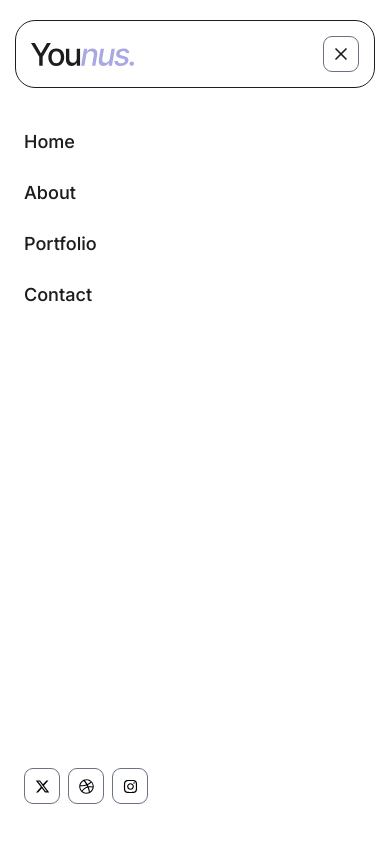
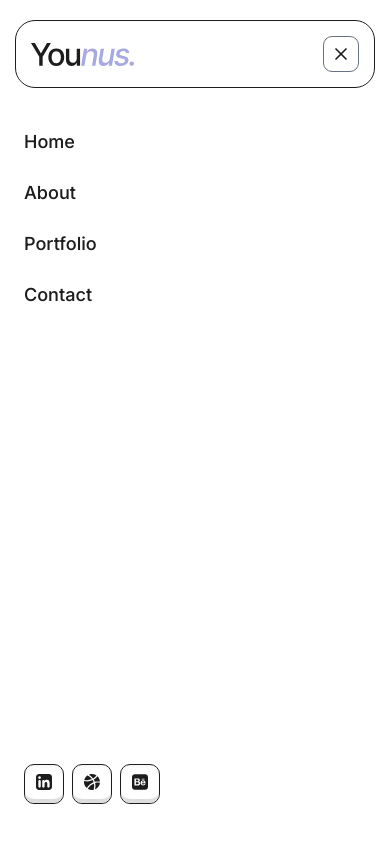
Before and after one commit to Sifathossensuvo/md-younus, a React (Vite) app: page / in a window 390 px wide. Both pictures are taken after a click on the button 341 px from the left and 54 px from the top of the page. Shown: the top 844 px of the page. Built offline with nearby package versions, Linux system fonts and the light colour scheme.

Commit message:
added real linking icon on mobile menu

```diff
--- a/src/components/Navbar.jsx
+++ b/src/components/Navbar.jsx
@@ -216,29 +216,79 @@ const Navbar = () => {
 
           {/* Mobile Social Icons */}
           <div className="mt-auto flex items-center gap-2">
+<div className="border rounded-[10px] border-[#1d1d1d]">
   <a
-              href="#"
+  href="https://www.linkedin.com/in/rubelhossen26/"
   aria-label="X"
-              className="flex h-9 w-9 items-center justify-center rounded-[9px] border border-gray-500 text-black transition-all duration-300 hover:bg-black hover:text-white"
+  target="_blank"
+  className="group flex Z-0 h-[38px] w-[38px] items-center shadow-inner  justify-center rounded-[10px] border-b-4 border-[#ddd] text-[#1d1d1d] transition-all duration-300 relative "
 >
-              <FaXTwitter className="text-[15px]" />
+
+   {/* icon first */}
+  <img
+    className=" absolute block transition-opacity duration-200 opacity-100 group-hover:opacity-0"
+    src={linkedin}
+    alt=""
+  />
+  {/* icon second */}
+  <img
+    className="absolute block transition-opacity duration-200 opacity-0 group-hover:opacity-100"
+    src={linkedinhover}
+    alt=""
+  />
+
 </a>
+</div>
 
+<div className="border rounded-[10px] border-[#1d1d1d]">
   <a
-              href="#"
-              aria-label="Dribbble"
-              className="flex h-9 w-9 items-center justify-center rounded-[9px] border border-gray-500 text-black transition-all duration-300 hover:bg-black hover:text-white"
+  href="https://dribbble.com/rubelhossen"
+  aria-label="X"
+  target="_blank"
+  className="group flex Z-0 h-[38px] w-[38px] items-center shadow-inner  justify-center rounded-[10px] border-b-4 border-[#ddd] text-[#1d1d1d] transition-all duration-300 relative "
 >
-              <FaDribbble className="text-[15px]" />
+
+   {/* icon first */}
+  <img
+    className=" absolute block transition-opacity duration-200 opacity-100 group-hover:opacity-0"
+    src={dribbble}
+    alt=""
+  />
+  {/* icon second */}
+  <img
+    className="absolute block transition-opacity duration-200 opacity-0 group-hover:opacity-100"
+    src={dribbblehover}
+    alt=""
+  />
+
 </a>
+</div>
 
+<div className="border rounded-[10px] border-[#1d1d1d]">
   <a
-              href="#"
-              aria-label="Instagram"
-              className="flex h-9 w-9 items-center justify-center rounded-[9px] border border-gray-500 text-black transition-all duration-300 hover:bg-black hover:text-white"
+  href="https://www.behance.net/rubelhossen"
+  target="_blank"
+  aria-label="X"
+  className="group flex Z-0 h-[38px] w-[38px] items-center shadow-inner  justify-center rounded-[10px] border-b-4 border-[#ddd] text-[#1d1d1d] transition-all duration-300 relative "
 >
-              <FaInstagram className="text-[15px]" />
+
+   {/* icon first */}
+  <img
+    className=" absolute block transition-opacity duration-200 opacity-100 group-hover:opacity-0"
+    src={behance}
+    alt=""
+  />
+  {/* icon second */}
+  <img
+    className="absolute block transition-opacity duration-200 opacity-0 group-hover:opacity-100"
+    src={behancehover}
+    alt=""
+  />
+
 </a>
+</div>
+
+
           </div>
         </div>
       </div>
```
Lines whose indentation alone changed are shown as unchanged.
